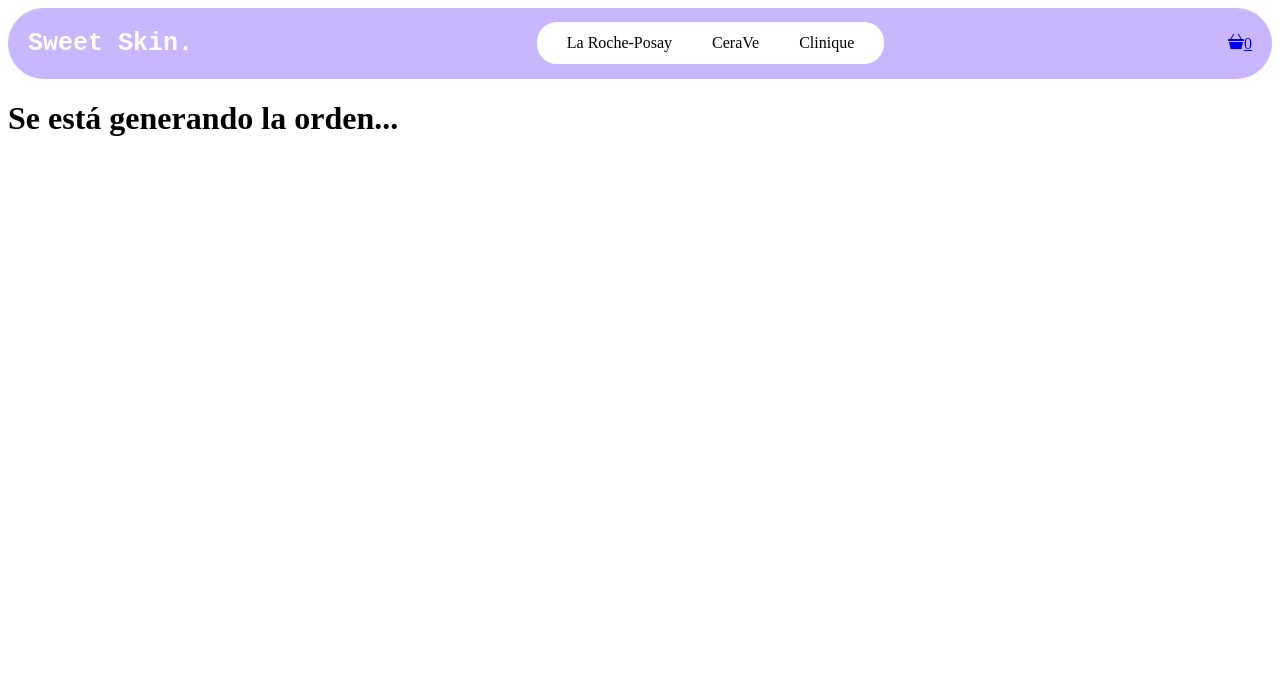
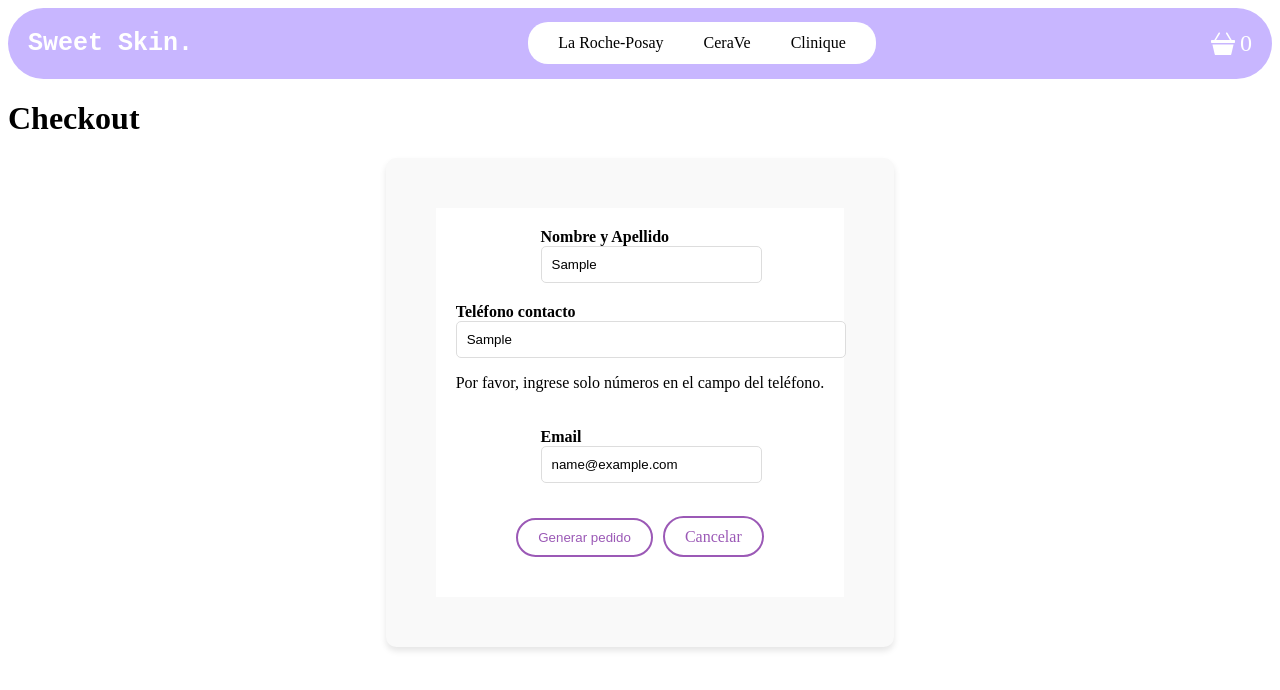
Before and after one commit to Nicoralda/sweet-skin, a React (Create React App) app: page /checkout in a window 1280 px wide. Both pictures are taken after typing "Sample", "Sample", "name@example.com" into the empty fields and a click on the button "Generar pedido". Shown: the top 690 px of the page. Built offline with nearby package versions, Linux system fonts and the light colour scheme; no server answers; the database is empty.

Commit message:
un poquitín de css

```diff
--- a/public/index.html
+++ b/public/index.html
@@ -24,7 +24,7 @@
       work correctly both with client-side routing and a non-root public URL.
       Learn how to configure a non-root public URL by running `npm run build`.
     -->
-    <title>React App</title>
+    <title>Sweet Skin</title>
   </head>
   <body>
     <noscript>You need to enable JavaScript to run this app.</noscript>
--- a/src/components/Cart/Cart.jsx
+++ b/src/components/Cart/Cart.jsx
@@ -2,6 +2,7 @@
 import { CartContext } from "../../context/cartContext";
 import CartItem from "../CartItem/CartItem";
 import { Link } from "react-router-dom";
+import "../CartItem/Cart.css";
 
 const Cart = () => {
     const { cart, clearCart, totalQuantity, total } = useContext(CartContext);
@@ -18,10 +19,13 @@
     return (
         <div>
             {cart.map((p, index) => (
-                <CartItem key={p.id || index} {...p} />
+                <div key={p.id || index}>
+                    <CartItem {...p} />
+                    <div className="cart-item-separator"></div>
+                </div>
             ))}
-            <h3>Total: ${total}</h3>
-            <button onClick={() => clearCart()} className="Button">Vaciar carrito</button>
+            <div className="cart-total">Total: ${total}</div>
+            <button onClick={() => clearCart()} className="button">Vaciar carrito</button>
             <Link to='/checkout' className='Option'>Continuar pedido</Link>
         </div>
     );
--- /dev/null
+++ b/src/components/CartItem/Cart.css
@@ -0,0 +1,77 @@
+.cart-item {
+    display: flex;
+    align-items: center;
+    border: 1px solid #ddd;
+    border-radius: 10px;
+    padding: 10px;
+    margin-bottom: 2px;
+}
+
+.cart-item img {
+    width: 128px;
+    height: 128px;
+    border-radius: 50px;
+    margin-right: 20px;
+}
+
+.cart-item-details {
+    flex-grow: 2;
+}
+
+.cart-item-name {
+    font-size: 18px;
+    font-weight: bold;
+    margin-bottom: 10px;
+}
+
+.cart-item-info {
+    display: flex;
+    flex-direction: column;
+}
+
+.cart-item-info p {
+    margin: 5px 0;
+}
+
+.cart-item-price {
+    font-size: 18px;
+    color: #333;
+    text-align: right;
+    font-weight: bold;
+    padding: 20px;
+}
+
+.cart-item-separator {
+    border-bottom: 1px solid #c8b6ff;
+    margin: 15px 0;
+}
+
+.cart-total {
+    text-align: left;
+    font-size: 20px;
+    font-weight: bold;
+    margin-top: 20px;
+    margin-bottom: 20px;
+}
+
+.cart-item-remove {
+        background-color: #fff;
+        color: #9b59b6;
+        border: 2px solid #9b59b6;
+        border-radius: 40px;
+        padding: 0px 10px;
+        cursor: pointer;
+        transition: background-color 0.2s, color 0.2s;
+        margin-top: 15px;
+}
+
+.button {
+    background-color: #fff;
+    color: #9b59b6;
+    border: 2px solid #9b59b6;
+    border-radius: 40px;
+    padding: 0px 10px;
+    cursor: pointer;
+    transition: background-color 0.2s, color 0.2s;
+    margin-top: 15px;
+}
--- /dev/null
+++ b/src/components/CartWidget/CartWidget.css
@@ -0,0 +1,29 @@
+.CartWidget {
+    display: flex;
+    align-items: center;
+    justify-content: center;
+    font-size: 24px;
+    color: #fff;
+    position: relative;
+    text-decoration: none;
+}
+
+.CartWidget svg {
+    margin-right: 5px;
+}
+
+.CartWidget span {
+    color: #fff;
+    border-radius: 50%;
+    padding: 5px 10px;
+    position: absolute;
+    top: -10px;
+    right: -10px;
+    font-size: 14px;
+    font-weight: bold;
+    text-align: center;
+}
+
+.CartWidget:hover {
+    color: #6a3e91;
+}
--- a/src/components/CartWidget/CartWidget.jsx
+++ b/src/components/CartWidget/CartWidget.jsx
@@ -3,6 +3,7 @@
 import { useContext } from "react";
 import { CartContext } from '../../context/cartContext';
 import { Link } from "react-router-dom";
+import "./CartWidget.css"
 
 const CartWidget = () => {
     const { totalQuantity } = useContext(CartContext);
--- a/src/components/Checkout/Checkout.jsx
+++ b/src/components/Checkout/Checkout.jsx
@@ -67,12 +67,13 @@
     };
 
     if (loading) {
-        return <h1>Se está generando la orden...</h1>;
+        return <h1>Generando pedido...</h1>;
     }
     if (orderId) {
         return (
             <div>
-                <h1>Orden generada con éxito!!</h1>
+                <h1>¡Tu orden fue creada!</h1>
+                <h3>¿Lista para una piel hermosa?</h3>
                 <article>
                     <div>
                         <p>ID de su orden:</p>
--- /dev/null
+++ b/src/components/CheckoutForm/CheckoutForm.css
@@ -0,0 +1,53 @@
+.container {
+    display: flex;
+    justify-content: center;
+    align-items: center;
+}
+
+form {
+    border: 50px solid #f9f9f9;
+    border-radius: 10px;
+    padding: 20px;
+    background-color: #fff;
+    box-shadow: 0 4px 6px rgba(0, 0, 0, 0.1);
+    display: flex;
+    flex-direction: column;
+    align-items: center;
+}
+
+.field {
+    margin-bottom: 20px;
+}
+
+.label {
+    font-weight: bold;
+}
+
+.input.is-info {
+    width: 100%;
+    padding: 10px;
+    border: 1px solid #ddd;
+    border-radius: 5px;
+}
+
+.button, .button-cancel {
+    background-color: #fff;
+    color: #9b59b6;
+    border: 2px solid #9b59b6;
+    border-radius: 40px;
+    padding: 10px 20px;
+    cursor: pointer;
+    transition: background-color 0.2s, color 0.2s;
+    margin-top: 15px;
+    text-align: center;
+}
+
+.button:hover, .button-cancel:hover {
+    background-color: #9b59b6;
+    color: #fff;
+}
+
+.button-cancel {
+    margin-left: 10px;
+    text-decoration: none;
+}
--- a/src/components/CheckoutForm/CheckoutForm.jsx
+++ b/src/components/CheckoutForm/CheckoutForm.jsx
@@ -1,18 +1,43 @@
 import { useState } from "react";
+import "./CheckoutForm.css";
 
 const CheckoutForm = ({ onConfirm }) => {
     const [name, setName] = useState("");
     const [email, setEmail] = useState("");
     const [phone, setPhone] = useState("");
+    const [errors, setErrors] = useState({});
 
     const handleConfirm = (event) => {
         event.preventDefault();
+
+        let validationErrors = {};
+
+        const phonePattern = /^[0-9]+$/;
+        if (!phonePattern.test(phone)) {
+            validationErrors.phone = "Por favor, ingrese solo números en el campo del teléfono.";
+        }
+
+        if (!name) {
+            validationErrors.name = "Por favor, ingrese su nombre.";
+        }
+        if (!email) {
+            validationErrors.email = "Por favor, ingrese su email.";
+        }
+        if (!phone) {
+            validationErrors.phone = "Por favor, ingrese su teléfono.";
+        }
+
+        if (Object.keys(validationErrors).length > 0) {
+            setErrors(validationErrors);
+            return;
+        }
 
         const userData = {
             name, phone, email
         }
         onConfirm(userData);
     }
+
     return (
         <div className="container">
             <form onSubmit={handleConfirm}>
@@ -21,35 +46,33 @@
                     <label className="label">Nombre y Apellido</label>
                     <div className="control">
                         <input type="text" className="input is-info" placeholder="Ingrese su nombre" value={name} onChange={({ target }) => setName(target.value)} />
+                        {errors.name && <p className="help is-danger">{errors.name}</p>}
                     </div>
-
                 </div>
 
                 <div className="field">
                     <label className="label">Teléfono contacto</label>
                     <div className="control">
                         <input className="input is-info" type="text" placeholder="Ingrese su número de teléfono" value={phone} onChange={({ target }) => setPhone(target.value)} />
+                        {errors.phone && <p className="help is-danger">{errors.phone}</p>}
                     </div>
                 </div>
 
-                <div>
+                <div className="field">
                     <label className="label">Email</label>
                     <div className="control">
                         <input className="input is-info" type="email" placeholder="Ingrese su correo electrónico" value={email} onChange={({ target }) => setEmail(target.value)} />
+                        {errors.email && <p className="help is-danger">{errors.email}</p>}
                     </div>
                 </div>
 
-                <div>
-                    <p>
-                        <button>
-                            Generar pedido
-                        </button>
-                    </p>
-                    <p>
-                        <a>
-                            Cancelar
-                        </a>
-                    </p>
+                <div className="field">
+                    <button className="button" type="submit">
+                        Generar pedido
+                    </button>
+                    <a className="button-cancel" href="/">
+                        Cancelar
+                    </a>
                 </div>
 
             </form>
--- a/src/components/ItemCount/itemCount.css
+++ b/src/components/ItemCount/itemCount.css
@@ -32,4 +32,5 @@
 
 .AddButton {
     padding: 10px 20px;
+    text-decoration: none;
 }
--- a/src/components/ItemDetail/ItemDetail.jsx
+++ b/src/components/ItemDetail/ItemDetail.jsx
@@ -37,7 +37,7 @@
                 <footer className="ItemFooter">
                     {
                         quantityAdded > 0 ? (
-                            <Link to='/cart' className='Option'>Terminar compra</Link>
+                            <Link to='/cart' className='Button AddButton'>Terminar compra</Link>
                         ) : (
                             <ItemCount initial={1} stock={stock} onAdd={handleOnAdd} />
                         )
```
Also changed, not shown: src/components/CartItem/CartItem.jsx (+17 -23 lines), src/components/ItemDetail/itemDetail.css (line endings or trailing spaces).
